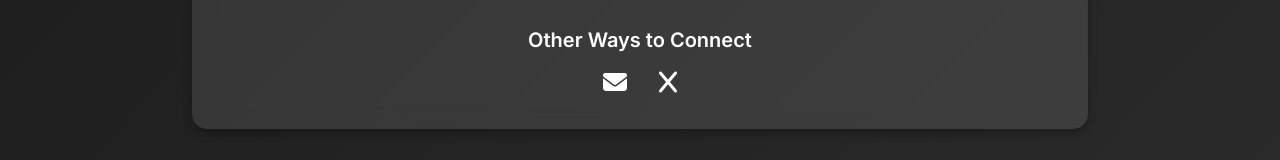
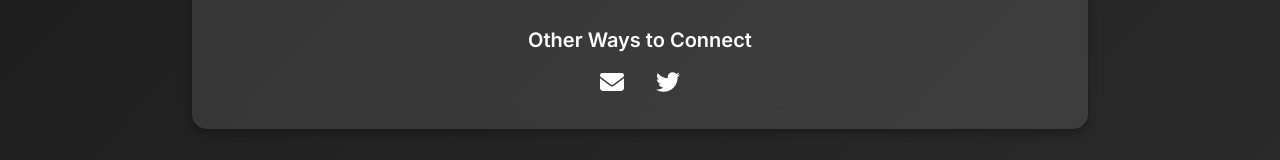
Before and after one commit to minarizk5/mysitev4, a Next.js app: page /contact in a window 1280 px wide. Shown: the part 642-802 px from the top of the page. Built offline with nearby package versions, Linux system fonts and the light colour scheme.

Commit message:
x logo update

```diff
--- a/src/app/contact/page.tsx
+++ b/src/app/contact/page.tsx
@@ -51,7 +51,7 @@ export default function Contact() {
               <i className="fas fa-envelope text-2xl"></i>
             </a>
             <a href="https://x.com/minarizkoffical" target="_blank" rel="noopener noreferrer" className="social-link">
-              <i className="fab fa-x text-2xl"></i>
+              <i className="fab fa-twitter text-2xl"></i>
             </a>
           </div>
         </div>
--- a/src/app/page.tsx
+++ b/src/app/page.tsx
@@ -35,7 +35,7 @@ export default function Home() {
             <i className="fab fa-github text-2xl"></i>
           </a>
           <a href="https://x.com/minarizkoffical" target="_blank" rel="noopener noreferrer" className="social-link">
-            <i className="fab fa-x text-2xl"></i>
+            <i className="fab fa-twitter text-2xl"></i>
           </a>
         </div>
       </div>
```
